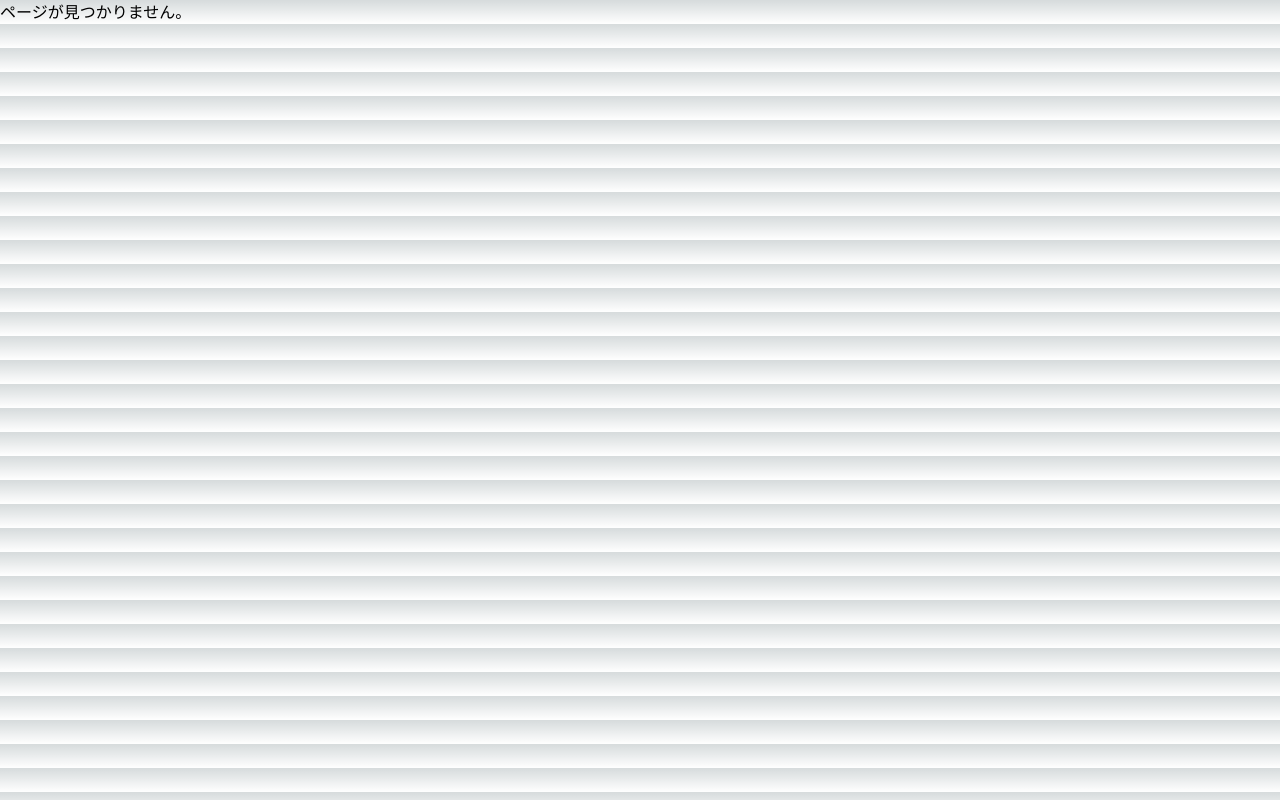
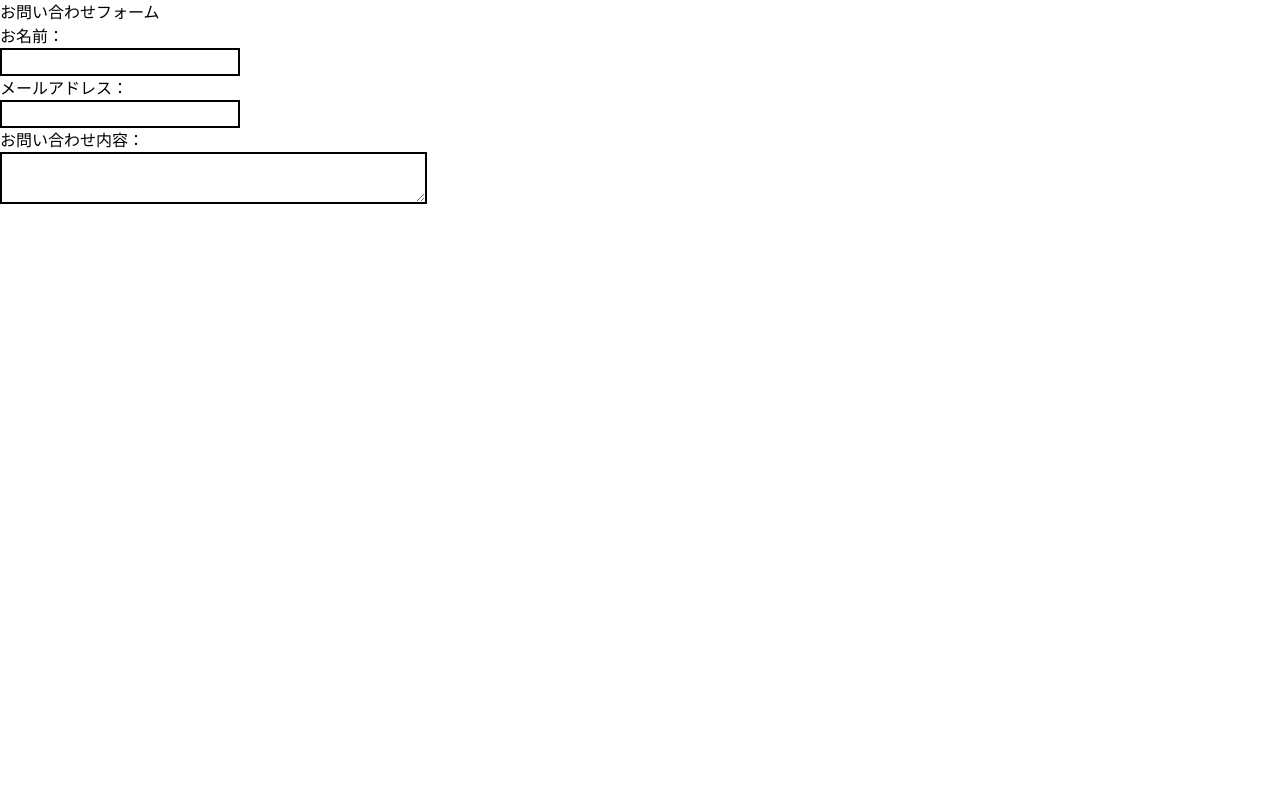
Before and after one commit to sudo-yoko/portfolio-nextjs, a Next.js app: page /demo/contact in a window 1280 px wide. Before the commit this address had no page. Built offline with nearby package versions, Linux system fonts and the light colour scheme.

Commit message:
202505022113

```diff
--- /dev/null
+++ b/app/demo/contact/form.tsx
@@ -0,0 +1,29 @@
+'use client';
+
+export default function Form() {
+  return (
+    <>
+      <div>
+        <div>お問い合わせフォーム</div>
+      </div>
+      <div>
+        <div>お名前：</div>
+        <div>
+          <input type="text" className="w-60 border-2 border-black" />
+        </div>
+      </div>
+      <div>
+        <div>メールアドレス：</div>
+        <div>
+          <input type="text" className="w-60 border-2 border-black" />
+        </div>
+      </div>
+      <div>
+        <div>お問い合わせ内容：</div>
+        <div>
+          <textarea className="w-1/3 border-2 border-black" />
+        </div>
+      </div>
+    </>
+  );
+}
--- /dev/null
+++ b/app/demo/contact/page.tsx
@@ -0,0 +1,11 @@
+import Form from '@/app/demo/contact/form';
+
+export default function Page() {
+  return (
+    <>
+      <div>
+        <Form />
+      </div>
+    </>
+  );
+}
--- a/app/globals.css
+++ b/app/globals.css
@@ -3,25 +3,11 @@
 @tailwind utilities;
 
 :root {
-  --foreground-rgb: 0, 0, 0;
-  --background-start-rgb: 214, 219, 220;
-  --background-end-rgb: 255, 255, 255;
-}
-
-@media (prefers-color-scheme: dark) {
-  :root {
-    --foreground-rgb: 255, 255, 255;
-    --background-start-rgb: 0, 0, 0;
-    --background-end-rgb: 0, 0, 0;
-  }
+  --background: #ffffff;
+  --foreground: #000000;
 }
 
 body {
-  color: rgb(var(--foreground-rgb));
-  background: linear-gradient(
-      to bottom,
-      transparent,
-      rgb(var(--background-end-rgb))
-    )
-    rgb(var(--background-start-rgb));
+  color: var(--foreground-rgb);
+  background: var(--foreground-rgb);
 }
```
Also changed, not shown: 1 other file (tests, documents, lock files or other folders).
